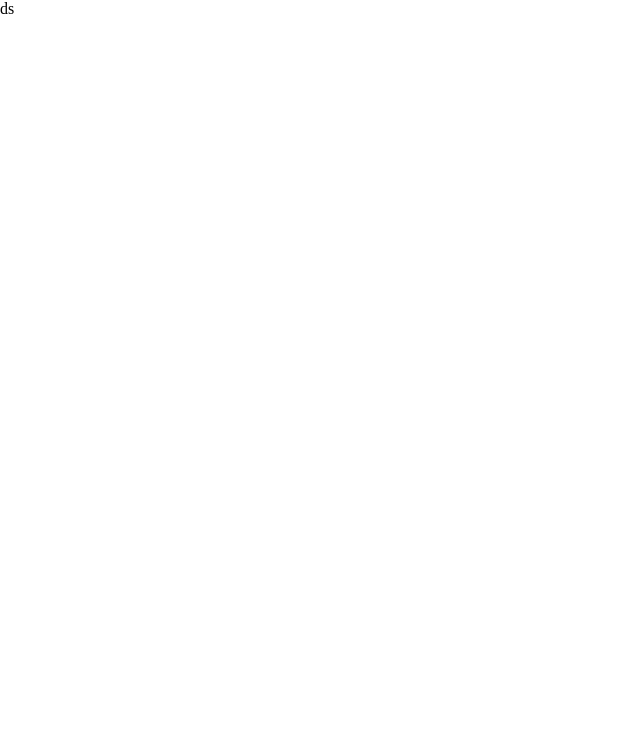
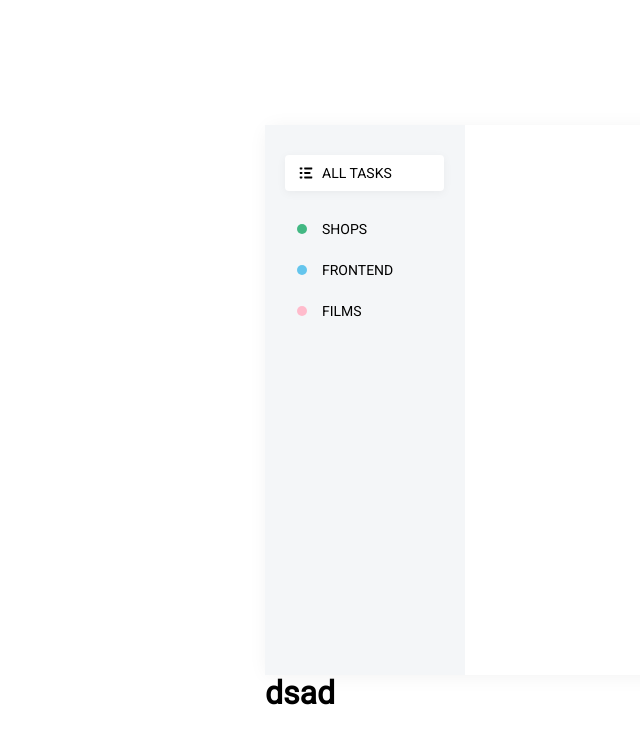
Before and after one commit to VengerAlex/TaskExtended, a React (Create React App) app: page / in a window 1280 px wide. Shown: the top 744 px of the page, without its empty margins (0-640 px from the left). Built offline with nearby package versions, Linux system fonts and the light colour scheme.

Commit message:
create sidebar

```diff
--- a/package.json
+++ b/package.json
@@ -6,6 +6,7 @@
     "@testing-library/jest-dom": "^5.14.1",
     "@testing-library/react": "^11.2.7",
     "@testing-library/user-event": "^12.8.3",
+    "node-sass": "^6.0.1",
     "react": "^17.0.2",
     "react-dom": "^17.0.2",
     "react-scripts": "4.0.3",
--- a/public/index.html
+++ b/public/index.html
@@ -11,6 +11,9 @@
     />
     <link rel="apple-touch-icon" href="%PUBLIC_URL%/logo192.png" />
     <link rel="manifest" href="%PUBLIC_URL%/manifest.json" />
+    <link rel="preconnect" href="https://fonts.googleapis.com">
+    <link rel="preconnect" href="https://fonts.gstatic.com" crossorigin>
+    <link href="https://fonts.googleapis.com/css2?family=Roboto&display=swap" rel="stylesheet">
     <title>React App</title>
   </head>
   <body>
--- a/src/App.js
+++ b/src/App.js
@@ -1,11 +1,25 @@
-import {Fragment} from "react";
+import List from "./components/List/index";
 
 const App = (props) => {
-  return (
-      <Fragment>
-        ds
-      </Fragment>
-  )
+    return (
+        <div className='todo'>
+            <div className="todo__sidebar">
+                <List items={[
+                    {
+                        icon: '/img/list.svg', title: 'All Tasks', active: true
+                    }
+                ]}/>
+                <List items={[
+                    {color: 'green', title: 'Shops'},
+                    {color: 'blue', title: 'Frontend'},
+                    {color: 'pink', title: 'Films'},
+                ]}/>
+            </div>
+            <div className="todo__tasks">
+                <h1>dsad</h1>
+            </div>
+        </div>
+    )
 }
 
 export default App;
--- /dev/null
+++ b/src/components/List/List.scss
@@ -0,0 +1,51 @@
+.list {
+  margin-bottom: 20px;
+
+  span {
+    flex: 1;
+    text-overflow: ellipsis;
+    overflow: hidden;
+    width: 160px;
+    white-space: nowrap;
+    margin-left: 25px;
+  }
+
+  li {
+    font-size: 14px;
+    display: flex;
+    align-items: center;
+    text-transform: uppercase;
+    padding: 10px 12px;
+    margin-bottom: 5px;
+    position: relative;
+
+    &.active {
+      background-color: #fff;
+      box-shadow: 0px 2px 10px rgba(0, 0, 0, 0.05);
+      border-radius: 4px;
+      padding: 10px 12px;
+    }
+
+    .badge {
+      position: absolute;
+      width: 10px;
+      height: 10px;
+      border-radius: 30px;
+
+      &--green {
+        background-color: #42b883;
+      }
+
+      &--blue {
+        background-color: #64c5ed;
+      }
+
+      &--pink {
+        background-color: #ffbbcc;
+      }
+    }
+  }
+  &__img{
+    position: absolute;
+  }
+}
--- /dev/null
+++ b/src/components/List/index.jsx
@@ -0,0 +1,16 @@
+import  './List.scss'
+
+const List = ({items}) => {
+    return (
+        <ul className="list">
+            {items.map(el => (
+                <li className={el.active ? 'active' : ''}>
+                    {el.icon ? <img className='list__img' src={el.icon} alt="#"/> : <i className={`badge badge--${el.color}`}></i>}
+                    <span>{el.title}</span>
+                </li>
+            ))}
+        </ul>
+    );
+};
+
+export default List;
--- a/src/index.js
+++ b/src/index.js
@@ -1,6 +1,6 @@
 import React from 'react';
 import ReactDOM from 'react-dom';
-import './index.css';
+import './index.scss';
 import App from './App';
 
 
--- a/src/index.css
+++ b/src/index.scss
@@ -146,3 +146,33 @@ template {
 [hidden] {
   display: none;
 }
+*{
+  margin: 0;
+  padding: 0;
+  box-sizing: border-box;
+  font-family: 'Roboto', sans-serif;
+}
+h1, h2, h3, h4, h5, h6, p{
+  margin: 0;
+}
+li{
+  list-style: none;
+}
+.todo{
+  position: absolute;
+  left: 50%;
+  top: 50%;
+  width: 750px;
+  height: 550px;
+  transform: translate(-50%, -50%);
+  border-radius: 10px;
+  box-shadow: 1px 2px 20px #f3f3f3;
+  &__sidebar{
+    background-color: #f4f6f8;
+    width: 200px;
+    height: 100%;
+    border-right: 1px solid #f4f6f8;
+    padding: 30px 20px;
+  }
+
+}
```
Also changed, not shown: 1 other file (tests, documents, lock files or other folders).
